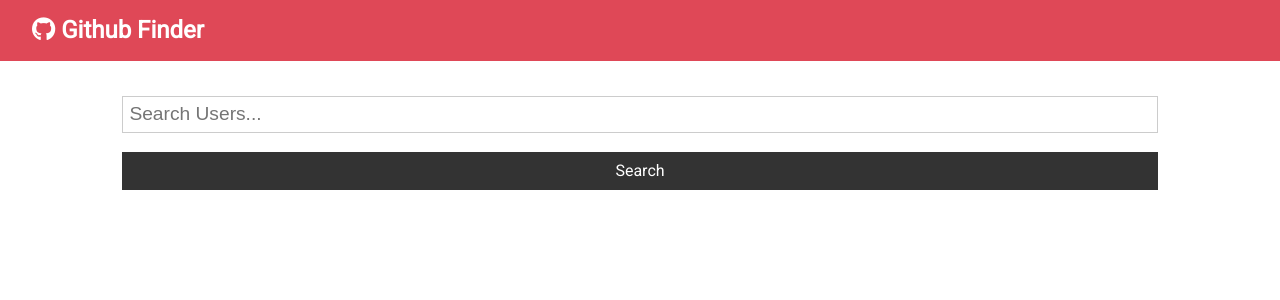
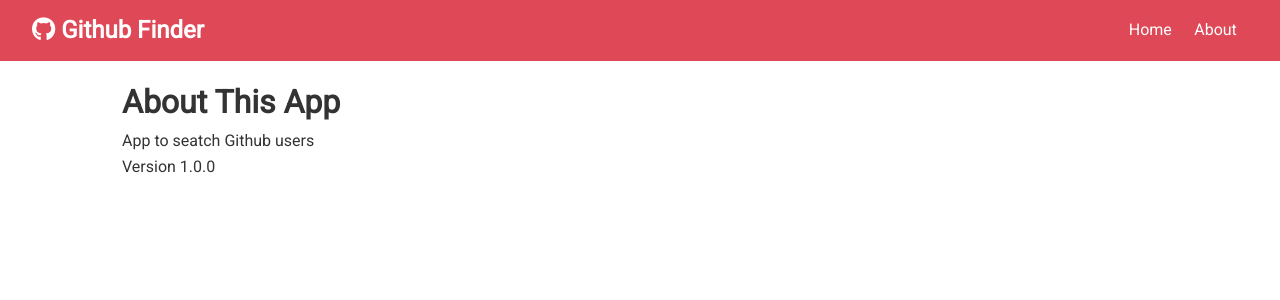
Before and after one commit to EPolishchuk/github-finder, a React (Create React App) app: page /about in a window 1280 px wide. Shown: the top 300 px of the page. Built offline with nearby package versions, Linux system fonts and the light colour scheme; the HTML template or start-up script is replaced by a standard one.

Commit message:
Added Router paths

```diff
--- a/package.json
+++ b/package.json
@@ -9,6 +9,7 @@
     "axios": "^0.19.0",
     "react": "^16.12.0",
     "react-dom": "^16.12.0",
+    "react-router-dom": "^5.1.2",
     "react-scripts": "3.3.0"
   },
   "scripts": {
--- a/src/App.js
+++ b/src/App.js
@@ -1,6 +1,8 @@
-import React, { Component } from 'react';
+import React, { Component, Fragment } from 'react';
+import { BrowserRouter as Router, Switch, Route } from 'react-router-dom';
 import Navbar from './components/layout/Navbar';
 import Alert from './components/layout/Alert';
+import About from './components/pages/About';
 import Users from './components/users/Users';
 import Search from './components/users/Search';
 import axios from 'axios';
@@ -48,10 +50,17 @@
     const { users, loading } = this.state;
 
     return (
+      <Router>
         <div className='App'>
           <Navbar />
           <div className='container'>
             <Alert alert={this.state.alert} />
+            <Switch>
+              <Route
+                exact
+                path='/'
+                render={props => (
+                  <Fragment>
                     <Search
                       searchUsers={this.searchUsers}
                       clearUsers={this.clearUsers}
@@ -59,8 +68,14 @@
                       setAlert={this.setAlert}
                     />
                     <Users loading={loading} users={users} />
+                  </Fragment>
+                )}
+              />
+              <Route exact path='/about' component={About} />
+            </Switch>
           </div>
         </div>
+      </Router>
     );
   }
 }
--- a/src/components/layout/Navbar.js
+++ b/src/components/layout/Navbar.js
@@ -1,5 +1,6 @@
 import React from 'react';
 import PropTypes from 'prop-types';
+import { Link } from 'react-router-dom';
 
 const Navbar = props => {
   return (
@@ -7,6 +8,14 @@
       <h1>
         <i className={props.icon} /> {props.title}
       </h1>
+      <ul>
+        <li>
+          <Link to='/'>Home</Link>
+        </li>
+        <li>
+          <Link to='/about'>About</Link>
+        </li>
+      </ul>
     </nav>
   );
 };
--- /dev/null
+++ b/src/components/pages/About.js
@@ -0,0 +1,13 @@
+import React, { Fragment } from 'react';
+
+const About = () => {
+  return (
+    <Fragment>
+      <h1>About This App</h1>
+      <p>App to seatch Github users</p>
+      <p>Version 1.0.0</p>
+    </Fragment>
+  );
+};
+
+export default About;
```
Also changed, not shown: 1 other file (tests, documents, lock files or other folders). Lines whose indentation alone changed are shown as unchanged.
